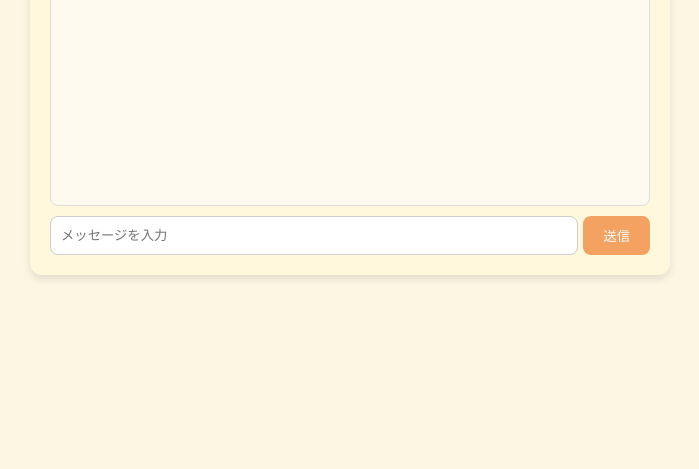
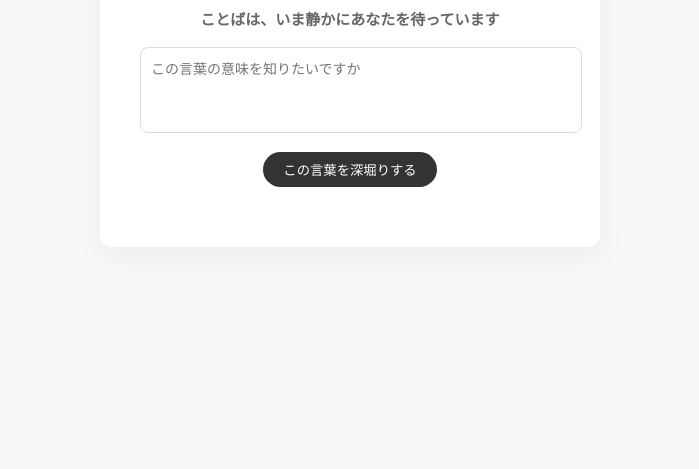
Before and after one commit to ughouse000-cloud/AI-, a plain HTML site: page index.html in a window 1280 px wide. Shown: the part 331-800 px from the top of the page, without its empty margins (290-989 px from the left). Drawn offline with Linux system fonts and the light colour scheme.

Commit message:
静かな伴走者 HTML + CSS 更新

```diff
--- a/css/style.css
+++ b/css/style.css
@@ -1,61 +1,59 @@
-body {
-  font-family: "Yu Gothic", sans-serif;
-  background-color: #fdf6e3;
-  color: #333;
+body{
+  margin:0;
+  height:100vh;
+  display:flex;
+  justify-content:center;
+  align-items:center;
+  background:#f7f9f8;
+  font-family:sans-serif;
 }
 
-.container {
-  max-width: 600px;
-  margin: 30px auto;
-  padding: 20px;
-  background: #fff8dc;
-  border-radius: 12px;
-  box-shadow: 0 4px 8px rgba(0,0,0,0.1);
+.container{
+  text-align:center;
+  background:white;
+  padding:40px;
+  border-radius:12px;
+  box-shadow:0 10px 30px rgba(0,0,0,0.05);
+  width:420px;
 }
 
-h1 {
-  text-align: center;
+.omikuji{
+  margin-top:6px;
+  margin-bottom:14px;
+  font-size:15px;
+  color:#666;
+  line-height:1.8;
+  font-weight:bold;
 }
 
-.omikuji {
-  text-align: center;
-  font-size: 1.2em;
-  margin-bottom: 20px;
-  font-weight: bold;
-  color: #d2691e;
+textarea{
+  width:100%;
+  padding:10px;
+  border-radius:8px;
+  border:1px solid #ddd;
+  resize:none;
+  font-size:14px;
 }
 
-.chat-output {
-  border: 1px solid #ddd;
-  padding: 10px;
-  height: 300px;
-  overflow-y: auto;
-  margin-bottom: 10px;
-  background-color: #fffaf0;
-  border-radius: 8px;
+.main-btn{
+  margin-top:15px;
+  padding:8px 20px;
+  border:none;
+  border-radius:20px;
+  background:#333;
+  color:white;
+  cursor:pointer;
 }
 
-form {
-  display: flex;
+.main-btn:hover{
+  opacity:0.8;
 }
 
-input[type="text"] {
-  flex: 1;
-  padding: 10px;
-  border-radius: 8px;
-  border: 1px solid #ccc;
+#response{
+  margin-top:20px;
+  font-size:14px;
+  line-height:1.6;
+  color:#444;
+  text-align:left;
+  white-space:pre-wrap;
 }
-
-button {
-  padding: 10px 20px;
-  margin-left: 5px;
-  border: none;
-  border-radius: 8px;
-  background-color: #f4a261;
-  color: #fff;
-  cursor: pointer;
-}
-
-button:hover {
-  background-color: #e76f51;
-}
--- a/index.html
+++ b/index.html
@@ -1,27 +1,157 @@
 <!DOCTYPE html>
 <html lang="ja">
 <head>
-  <meta charset="UTF-8">
-  <title>静かな伴走者 AI</title>
-  <link rel="stylesheet" href="css/style.css">
+<meta charset="UTF-8">
+<title>静かな伴走者</title>
+
+<style>
+body{
+  margin:0;
+  height:100vh;
+  display:flex;
+  justify-content:center;
+  align-items:center;
+  background:#f7f9f8;
+  font-family:sans-serif;
+}
+
+.container{
+  text-align:center;
+  background:white;
+  padding:40px;
+  border-radius:12px;
+  box-shadow:0 10px 30px rgba(0,0,0,0.05);
+  width:420px;
+}
+
+.omikuji{
+  margin-top:6px;
+  margin-bottom:14px;
+  font-size:15px;
+  color:#666;
+  line-height:1.8;
+  font-weight:bold;
+}
+
+textarea{
+  width:100%;
+  padding:10px;
+  border-radius:8px;
+  border:1px solid #ddd;
+  resize:none;
+  font-size:14px;
+}
+
+.main-btn{
+  margin-top:15px;
+  padding:8px 20px;
+  border:none;
+  border-radius:20px;
+  background:#333;
+  color:white;
+  cursor:pointer;
+}
+
+.main-btn:hover{
+  opacity:0.8;
+}
+
+#response{
+  margin-top:20px;
+  font-size:14px;
+  line-height:1.6;
+  color:#444;
+  text-align:left;
+  white-space:pre-wrap;
+}
+
+</style>
 </head>
+
 <body>
-  <div class="container">
-    <h1>静かな伴走者 AI</h1>
 
-    <!-- おみくじメッセージ -->
-    <div id="omikuji" class="omikuji"></div>
+<div class="container">
 
-    <!-- チャット出力 -->
-    <div id="chat-output" class="chat-output"></div>
+  <h2>静かな伴走者</h2>
 
-    <!-- チャット入力 -->
-    <form id="chat-form">
-      <input id="chat-input" type="text" placeholder="メッセージを入力" required>
-      <button type="submit">送信</button>
-    </form>
-  </div>
+  <!-- おみくじ表示 -->
+  <div class="omikuji" id="omikujiDisplay"></div>
 
-  <script src="js/chat.js"></script>
+  <!-- AI チャット入力 -->
+  <textarea id="message" rows="4" placeholder="この言葉の意味を知りたいですか"></textarea>
+  <br>
+  <button class="main-btn" onclick="send()">この言葉を深堀りする</button>
+
+  <!-- AI の返答表示 -->
+  <div id="response"></div>
+
+</div>
+
+<script>
+/* ===== おみくじ表示 ===== */
+const params = new URLSearchParams(window.location.search);
+const omikujiWord =
+  params.get("word") || "ことばは、いま静かにあなたを待っています";
+
+document.getElementById("omikujiDisplay").innerText = omikujiWord;
+
+
+/* ===== 無料回数制限 ===== */
+const FREE_LIMIT = 999;
+let usedCount = Number(localStorage.getItem("ai_free_used") || 0);
+
+function lockUI(){
+  document.getElementById("message").disabled = true;
+  document.querySelector(".main-btn").disabled = true;
+  document.getElementById("response").innerHTML =
+    "無料相談はここまでです。";
+}
+
+if(usedCount >= FREE_LIMIT){
+  lockUI();
+}
+
+
+/* ===== AI送信 ===== */
+async function send() {
+
+  if(usedCount >= FREE_LIMIT){
+    lockUI();
+    return;
+  }
+
+  const message = document.getElementById("message").value.trim();
+  if(!message){
+    alert("メッセージを入力してください");
+    return;
+  }
+
+  document.getElementById("response").innerText = "……整えています";
+
+  try {
+    // Netlify Functions 用パス
+    const res = await fetch("/.netlify/functions/chat", {
+      method: "POST",
+      headers: { "Content-Type": "application/json" },
+      body: JSON.stringify({ message: message, omikuji: omikujiWord })
+    });
+
+    const data = await res.json(); // JSON 形式で返ってくる想定
+    document.getElementById("response").innerText = data.reply;
+
+    usedCount++;
+    localStorage.setItem("ai_free_used", usedCount);
+
+    if(usedCount >= FREE_LIMIT){
+      setTimeout(lockUI, 500);
+    }
+
+  } catch(err) {
+    document.getElementById("response").innerText = "通信エラーが発生しました。";
+  }
+}
+
+</script>
+
 </body>
 </html>
```
